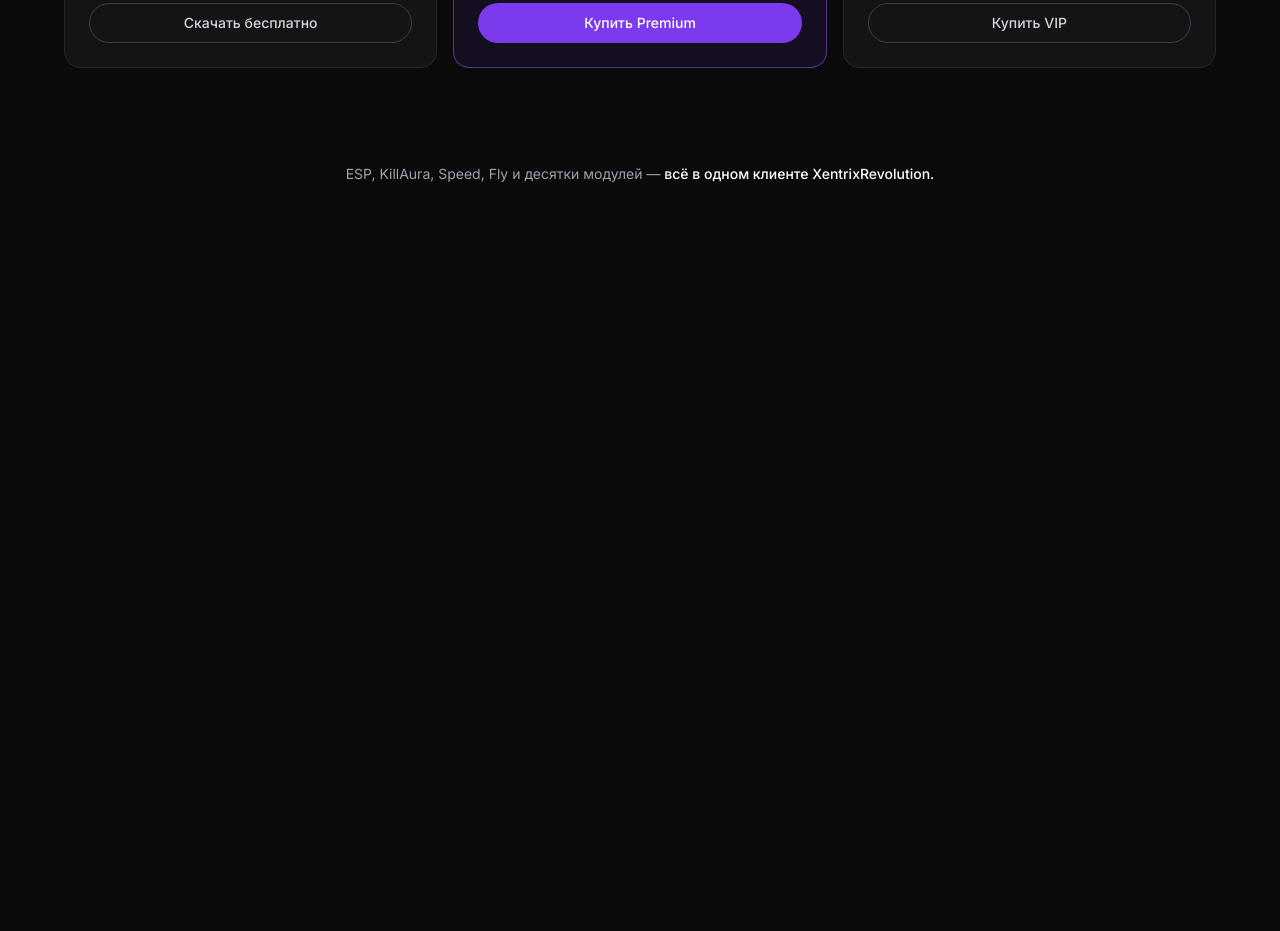
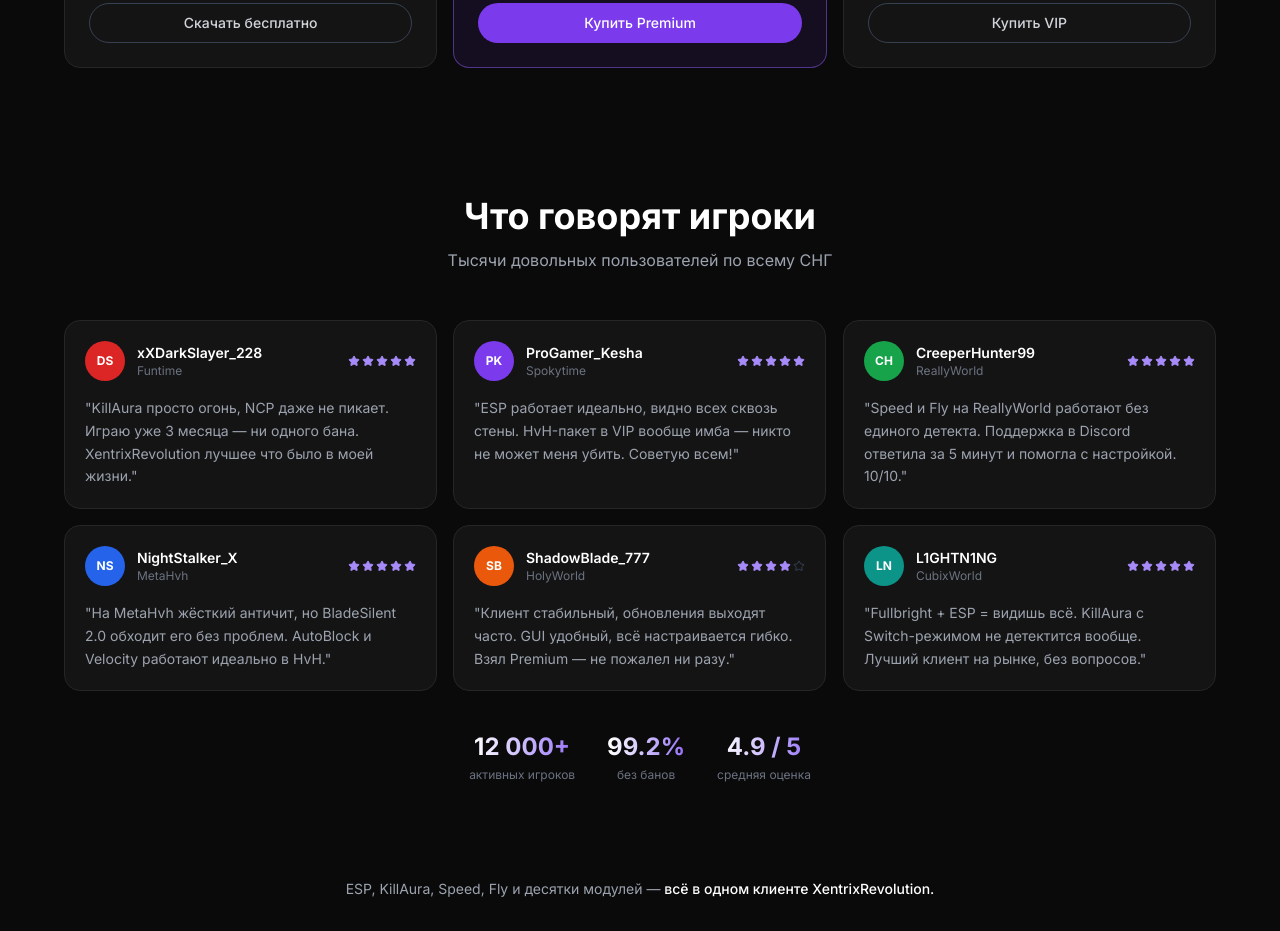
Before and after one commit to pr-poehali-dev/quantum-bridge-9, a React (Vite) app: page / in a window 1280 px wide. Shown: the part 1820-2751 px from the top of the page. Before the commit the page ends 2036 px from the top, so only its background shows below. Built offline with nearby package versions, Linux system fonts and the light colour scheme.

Commit message:
Добавить функцию запроса

```diff
--- /dev/null
+++ b/src/components/ReviewsSection.tsx
@@ -0,0 +1,118 @@
+import Icon from "@/components/ui/icon"
+
+const reviews = [
+  {
+    name: "xXDarkSlayer_228",
+    server: "Funtime",
+    avatar: "DS",
+    color: "bg-red-600",
+    rating: 5,
+    text: "KillAura просто огонь, NCP даже не пикает. Играю уже 3 месяца — ни одного бана. XentrixRevolution лучшее что было в моей жизни.",
+  },
+  {
+    name: "ProGamer_Kesha",
+    server: "Spokytime",
+    avatar: "PK",
+    color: "bg-violet-600",
+    rating: 5,
+    text: "ESP работает идеально, видно всех сквозь стены. HvH-пакет в VIP вообще имба — никто не может меня убить. Советую всем!",
+  },
+  {
+    name: "CreeperHunter99",
+    server: "ReallyWorld",
+    avatar: "CH",
+    color: "bg-green-600",
+    rating: 5,
+    text: "Speed и Fly на ReallyWorld работают без единого детекта. Поддержка в Discord ответила за 5 минут и помогла с настройкой. 10/10.",
+  },
+  {
+    name: "NightStalker_X",
+    server: "MetaHvh",
+    avatar: "NS",
+    color: "bg-blue-600",
+    rating: 5,
+    text: "На MetaHvh жёсткий античит, но BladeSilent 2.0 обходит его без проблем. AutoBlock и Velocity работают идеально в HvH.",
+  },
+  {
+    name: "ShadowBlade_777",
+    server: "HolyWorld",
+    avatar: "SB",
+    color: "bg-orange-600",
+    rating: 4,
+    text: "Клиент стабильный, обновления выходят часто. GUI удобный, всё настраивается гибко. Взял Premium — не пожалел ни разу.",
+  },
+  {
+    name: "L1GHTN1NG",
+    server: "CubixWorld",
+    avatar: "LN",
+    color: "bg-teal-600",
+    rating: 5,
+    text: "Fullbright + ESP = видишь всё. KillAura с Switch-режимом не детектится вообще. Лучший клиент на рынке, без вопросов.",
+  },
+]
+
+export function ReviewsSection() {
+  return (
+    <section className="px-4 md:px-8 py-16 relative z-10">
+      <div className="max-w-6xl mx-auto">
+        <div
+          className="text-center mb-12 animate-fade-in-up"
+          style={{ opacity: 0, animationFillMode: "forwards" }}
+        >
+          <h2 className="text-3xl md:text-4xl font-bold text-white mb-3">Что говорят игроки</h2>
+          <p className="text-gray-400">Тысячи довольных пользователей по всему СНГ</p>
+        </div>
+
+        <div className="grid grid-cols-1 md:grid-cols-2 lg:grid-cols-3 gap-4">
+          {reviews.map((review, i) => (
+            <div
+              key={review.name}
+              className="rounded-2xl bg-[#141414] border border-[#262626] p-5 flex flex-col gap-4 card-hover animate-scale-in"
+              style={{ animationDelay: `${0.1 * i}s`, opacity: 0, animationFillMode: "forwards" }}
+            >
+              <div className="flex items-center justify-between">
+                <div className="flex items-center gap-3">
+                  <div className={`h-10 w-10 rounded-full ${review.color} flex items-center justify-center text-white text-xs font-bold`}>
+                    {review.avatar}
+                  </div>
+                  <div>
+                    <p className="text-sm font-semibold text-white">{review.name}</p>
+                    <p className="text-xs text-gray-500">{review.server}</p>
+                  </div>
+                </div>
+                <div className="flex gap-0.5">
+                  {Array.from({ length: 5 }).map((_, si) => (
+                    <Icon
+                      key={si}
+                      name="Star"
+                      size={12}
+                      className={si < review.rating ? "text-violet-400 fill-violet-400" : "text-gray-700"}
+                    />
+                  ))}
+                </div>
+              </div>
+
+              <p className="text-sm text-gray-400 leading-relaxed">"{review.text}"</p>
+            </div>
+          ))}
+        </div>
+
+        <div
+          className="mt-10 flex items-center justify-center gap-8 animate-fade-in-up"
+          style={{ animationDelay: "0.6s", opacity: 0, animationFillMode: "forwards" }}
+        >
+          {[
+            { value: "12 000+", label: "активных игроков" },
+            { value: "99.2%", label: "без банов" },
+            { value: "4.9 / 5", label: "средняя оценка" },
+          ].map((stat) => (
+            <div key={stat.label} className="text-center">
+              <p className="text-2xl font-bold text-white shimmer-text">{stat.value}</p>
+              <p className="text-xs text-gray-500 mt-1">{stat.label}</p>
+            </div>
+          ))}
+        </div>
+      </div>
+    </section>
+  )
+}
--- a/src/pages/Index.tsx
+++ b/src/pages/Index.tsx
@@ -3,6 +3,7 @@ import { HeroSection } from "@/components/HeroSection"
 import { PartnersSection } from "@/components/PartnersSection"
 import { FeaturesSection } from "@/components/FeaturesSection"
 import { PricingSection } from "@/components/PricingSection"
+import { ReviewsSection } from "@/components/ReviewsSection"
 import { ParticlesBackground } from "@/components/ParticlesBackground"
 
 export default function Index() {
@@ -15,6 +16,7 @@ export default function Index() {
         <PartnersSection />
         <FeaturesSection />
         <PricingSection />
+        <ReviewsSection />
         <footer className="py-8 text-center text-sm text-gray-400">
           ESP, KillAura, Speed, Fly и десятки модулей —{" "}
           <span className="font-medium text-white">всё в одном клиенте XentrixRevolution.</span>
```
